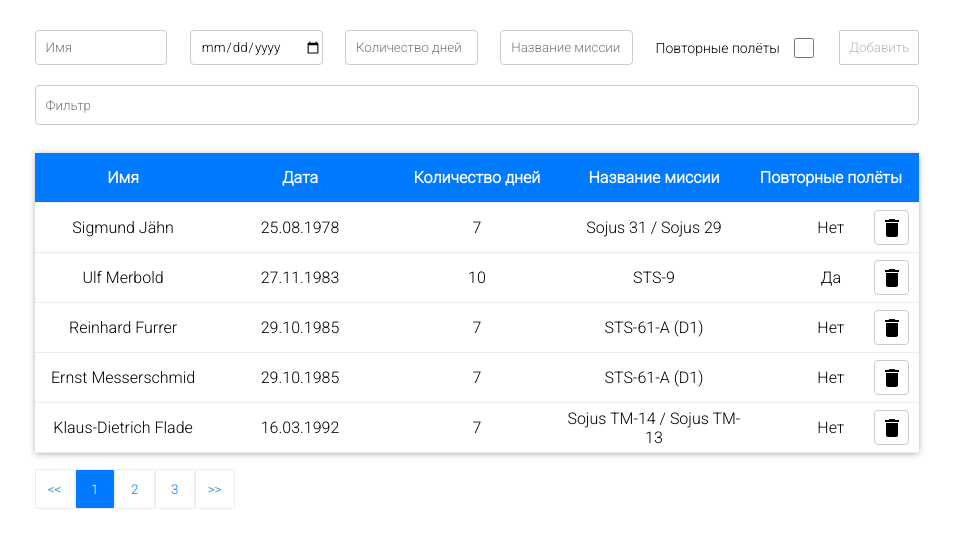
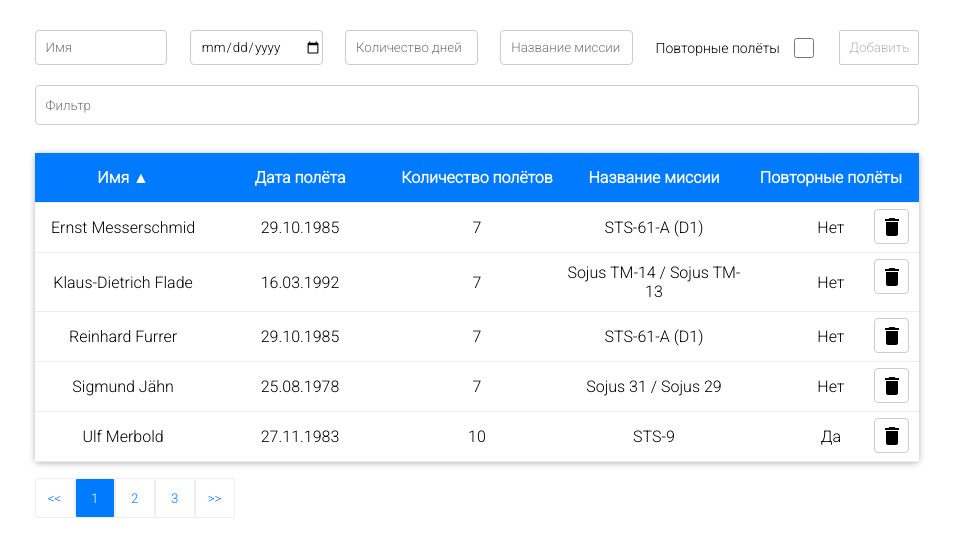
Before and after one commit to AstR0x/astronauts, a React (Create React App) app: page / in a window 1280 px wide. Shown: the top 556 px of the page, without its empty margins (163-1116 px from the left). Built offline with nearby package versions, Linux system fonts and the light colour scheme.

Commit message:
внедрил сортировку в таблице

```diff
--- a/src/App.js
+++ b/src/App.js
@@ -1,6 +1,6 @@
 import React, { useState, useEffect } from 'react';
 
-import { splitIntoSubarrays, filterAstronauts } from 'utils';
+import { splitIntoSubarrays, filterAstronauts, orderBy } from 'utils';
 
 import { Form } from 'components/Form';
 import { Filter } from 'components/Filter';
@@ -14,6 +14,8 @@ import styles from './App.module.css';
 function App() {
   const [isLoading, setIsLoading] = useState(true);
   const [astronauts, setAstronauts] = useState([]);
+  const [sortField, setSortField] = useState('name');
+  const [sortingDirection, setSortingDirection] = useState('asc');
   const [filter, setFilter] = useState('');
   const [currentPage, setCurrentPage] = useState(1);
   const [perPage] = useState(5);
@@ -28,21 +30,37 @@ function App() {
     setFilter(event.target.value);
   };
 
+  const onSort = column => {
+    const direction = sortingDirection === 'asc' ? 'desc' : 'asc';
+
+    setSortField(column);
+    setSortingDirection(direction);
+  };
+
   const onAdd = astronaut => setAstronauts([...astronauts, astronaut]);
   const onDelete = id => setAstronauts(astronauts.filter(astronaut => astronaut.id !== id));
   const onChangePage = pageNumber => setCurrentPage(pageNumber);
 
   const filteredAstronauts = filter ? filterAstronauts(filter, astronauts) : astronauts;
   const subarrays = splitIntoSubarrays(filteredAstronauts, perPage);
-  const displayedAstronauts = subarrays.length ? subarrays[currentPage - 1] : [];
+  const currentSubarray = subarrays[currentPage - 1];
+  const displayedAstronauts = subarrays.length
+    ? orderBy(currentSubarray, sortField, sortingDirection)
+    : [];
   const totalPages = subarrays.length;
 
   return !isLoading ? (
     <div className={styles.app}>
       <Form onAdd={onAdd} />
       <Filter onFilter={onFilter} />
-      <Table onDelete={onDelete} astronauts={displayedAstronauts} />
-      {totalPages && (
+      <Table
+        onSort={onSort}
+        onDelete={onDelete}
+        astronauts={displayedAstronauts}
+        sortField={sortField}
+        sortDirection={sortingDirection}
+      />
+      {totalPages > 1 && (
         <Pagination
           currentPage={currentPage}
           totalPages={totalPages}
--- a/src/components/Form/Form.js
+++ b/src/components/Form/Form.js
@@ -6,10 +6,10 @@ import styles from './Form.module.css';
 
 export const Form = ({ onAdd }) => {
   const [name, setName] = useState('');
-  const [date, setDate] = useState('Дата полёта');
+  const [date, setDate] = useState('');
   const [days, setDays] = useState('');
   const [mission, setMission] = useState('');
-  const [isMultiple, setIsMultiple] = useState();
+  const [isMultiple, setIsMultiple] = useState(false);
 
   const onChangeName = event => {
     setName(event.target.value);
@@ -31,13 +31,13 @@ export const Form = ({ onAdd }) => {
     setIsMultiple(!isMultiple);
   };
 
-  const isValid = () => Boolean(name.trim() && date.trim() && days.trim() && mission.trim());
+  const isValid = Boolean(name.trim() && date.trim() && days && mission.trim());
 
   const onAddD = () => {
     const id = Date.now();
     const timestamps = new Date(date).getTime() / MILLISECONDS_IN_SECOND;
 
-    onAdd({ id, name, date: timestamps, days, mission, isMultiple });
+    onAdd({ id, name, date: timestamps, days: +days, mission, isMultiple });
 
     setName('');
     setDate('');
@@ -46,41 +46,31 @@ export const Form = ({ onAdd }) => {
     setIsMultiple(false);
   };
 
+  const inputs = [
+    { value: name, type: 'text', handler: onChangeName, placeholder: 'Имя' },
+    { value: date, type: 'date', handler: onChangeDate, placeholder: 'Дата' },
+    { value: days, type: 'number', handler: onChangeDays, placeholder: 'Количество дней' },
+    { value: mission, type: 'text', handler: onChangeMission, placeholder: 'Название миссии' }];
+
   return (
-    <form className={styles.form}>
-      <input
-        type="text"
-        value={name}
-        onChange={onChangeName}
-        className={styles.input}
-        placeholder="Имя"
-      />
-      <input
-        type="date"
-        value={date}
-        onChange={onChangeDate}
-        className={styles.input}
-        placeholder="Дата"
-      />
-      <input
-        type="number"
-        value={days}
-        onChange={onChangeDays}
-        className={styles.input}
-        placeholder="Количество дней"
-      />
-      <input
-        type="text"
-        value={mission}
-        onChange={onChangeMission}
-        className={styles.input}
-        placeholder="Название миссии"
-      />
+    <form onSubmit={onAddD} className={styles.form}>
+      {inputs.map(({ value, type, handler, placeholder }) => (
+        <input
+          type={type}
+          value={value}
+          onChange={handler}
+          className={styles.input}
+          placeholder={placeholder}
+          required
+          key={placeholder}
+        />
+      ))}
       <div className={styles.checkboxContainer}>
         <label className={styles.checkboxLabel}>
           Повторные полёты
         </label>
         <input
+          checked={isMultiple}
           value={isMultiple}
           type="checkbox"
           onChange={onChangeIsMultiple}
@@ -88,10 +78,9 @@ export const Form = ({ onAdd }) => {
         />
       </div>
       <button
-        disabled={!isValid()}
-        onClick={onAddD}
+        disabled={!isValid}
         className={styles.button}
-        type="button"
+        type="submit"
       >
         Добавить
       </button>
--- a/src/components/Table/Table.js
+++ b/src/components/Table/Table.js
@@ -1,19 +1,55 @@
 import React from 'react';
 
+import { ReactComponent as DeleteIcon } from 'assets/icons/delete.svg';
+
 import { formatDate } from 'utils';
-import { ReactComponent as DeleteIcon } from 'assets/icons/delete.svg';
 
 import styles from './Table.module.css';
 
-const Table = ({ astronauts, onDelete }) => (
+const symbols = {
+  asc: '▲',
+  desc: '▼',
+};
+
+const cellClasses = `${styles.cell} ${styles.sortedCell}`;
+const fields = [
+  {
+    name: 'name',
+    ruName: 'Имя',
+  },
+  {
+    name: 'date',
+    ruName: 'Дата полёта',
+  },
+  {
+    name: 'days',
+    ruName: 'Количество полётов',
+  },
+  {
+    name: 'mission',
+    ruName: 'Название миссии',
+  },
+  {
+    name: 'isMultiple',
+    ruName: 'Повторные полёты',
+  }];
+
+const Table = ({ astronauts, onDelete, onSort, sortField, sortDirection }) => (
   <table className={styles.table}>
     <thead className={styles.head}>
       <tr className={styles.row}>
-        <th className={styles.cell}>Имя</th>
-        <th className={styles.cell}>Дата</th>
-        <th className={styles.cell}>Количество дней</th>
-        <th className={styles.cell}>Название миссии</th>
-        <th className={styles.cell}>Повторные полёты</th>
+        {fields.map(field => (
+          <th
+            onClick={onSort.bind(null, field.name)}
+            className={cellClasses}
+            key={field.name}
+          >
+            {field.ruName} {sortField === field.name && (
+            <span>{symbols[sortDirection]}</span>
+            )}
+          </th>
+        ))}
+        <th></th>
       </tr>
     </thead>
     <tbody className={styles.body}>
@@ -24,6 +60,7 @@ const Table = ({ astronauts, onDelete }) => (
           <td className={styles.cell}>{astronaut.days}</td>
           <td className={styles.cell}>{astronaut.mission}</td>
           <td className={styles.cell}>{astronaut.isMultiple ? 'Да' : 'Нет'}</td>
+          <td>
             <button
               onClick={onDelete.bind(null, astronaut.id)}
               className={styles.deleteButton}
@@ -31,6 +68,7 @@ const Table = ({ astronauts, onDelete }) => (
             >
               <DeleteIcon />
             </button>
+          </td>
         </tr>
       ))}
     </tbody>
--- a/src/components/Table/Table.module.css
+++ b/src/components/Table/Table.module.css
@@ -5,14 +5,25 @@
 }
 
 .head {
+    height: 50px;
     display: block;
     background-color: #007bff;
     color: #fff;
     font-family: sans-serif;
 }
 
+.sortedCell {
+    cursor: pointer;
+}
+
+.icon {
+    width: 20px;
+    height: 20px;
+}
+
 .row {
-  height: 50px;
+    min-height: 50px;
+    padding: 10px 0;
     display: flex;
     align-items: center;
     border-bottom: 1px solid #eee;
@@ -24,6 +35,7 @@
     height: 35px;
     padding-top: 4px;
     position: absolute;
+    top: 6px;
     right: 10px;
     background-color: #fff;
     border: 1px solid #ccc;
--- a/src/utils/index.js
+++ b/src/utils/index.js
@@ -25,3 +25,13 @@ export const filterAstronauts = (filter, astronauts) => (
       || lowerCaseDate.includes(lowerCaseFilter)
       || lowerCaseMission.includes(lowerCaseFilter);
   }));
+
+export const orderBy = (array, field, direction) => {
+  const type = typeof array[0][field];
+
+  const sortedArray = type !== 'number'
+    ? array.sort((a, b) => (a[field] > b[field] ? 1 : -1))
+    : array.sort((a, b) => a[field] - b[field]);
+
+  return direction === 'asc' ? sortedArray : sortedArray.reverse();
+};
```
Lines whose indentation alone changed are shown as unchanged.
